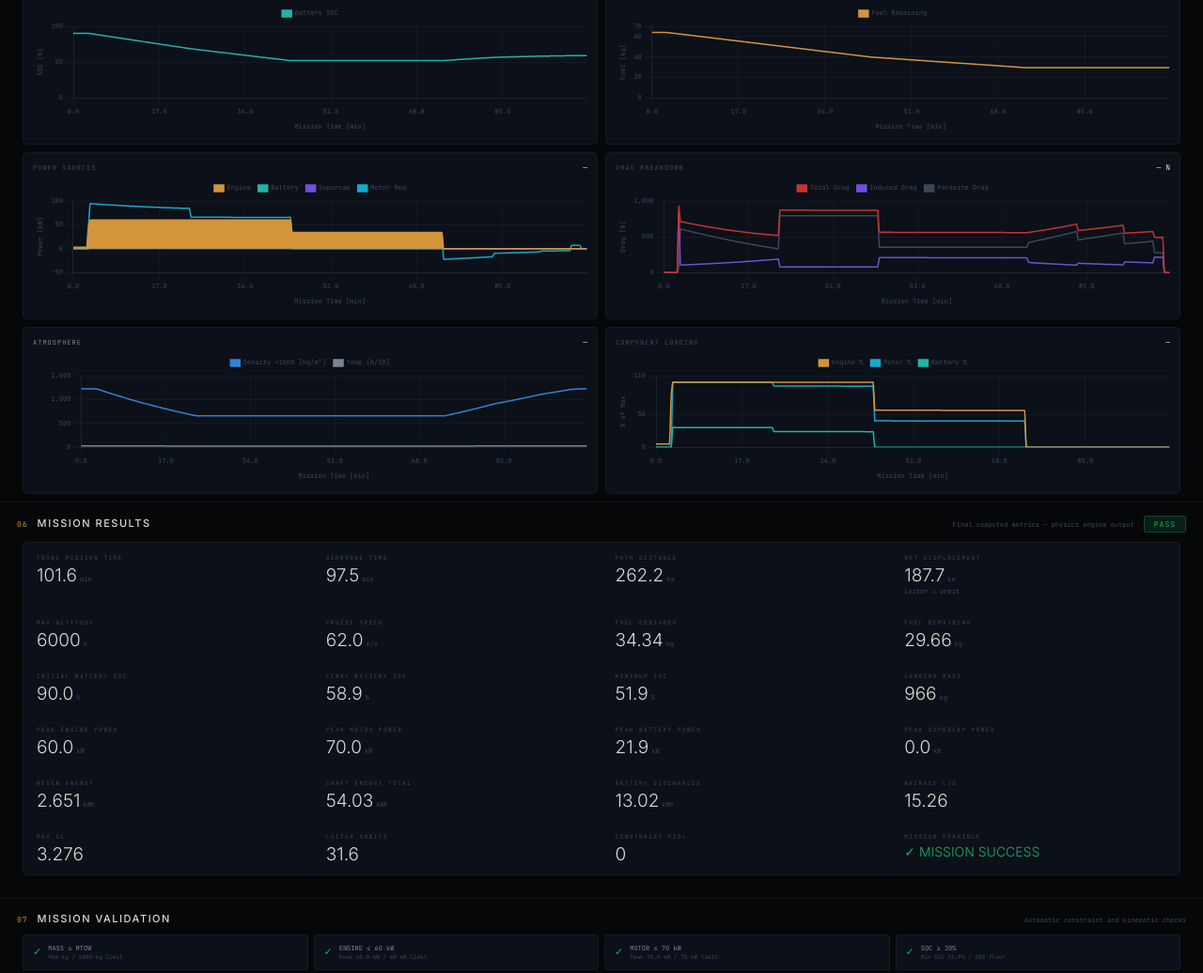
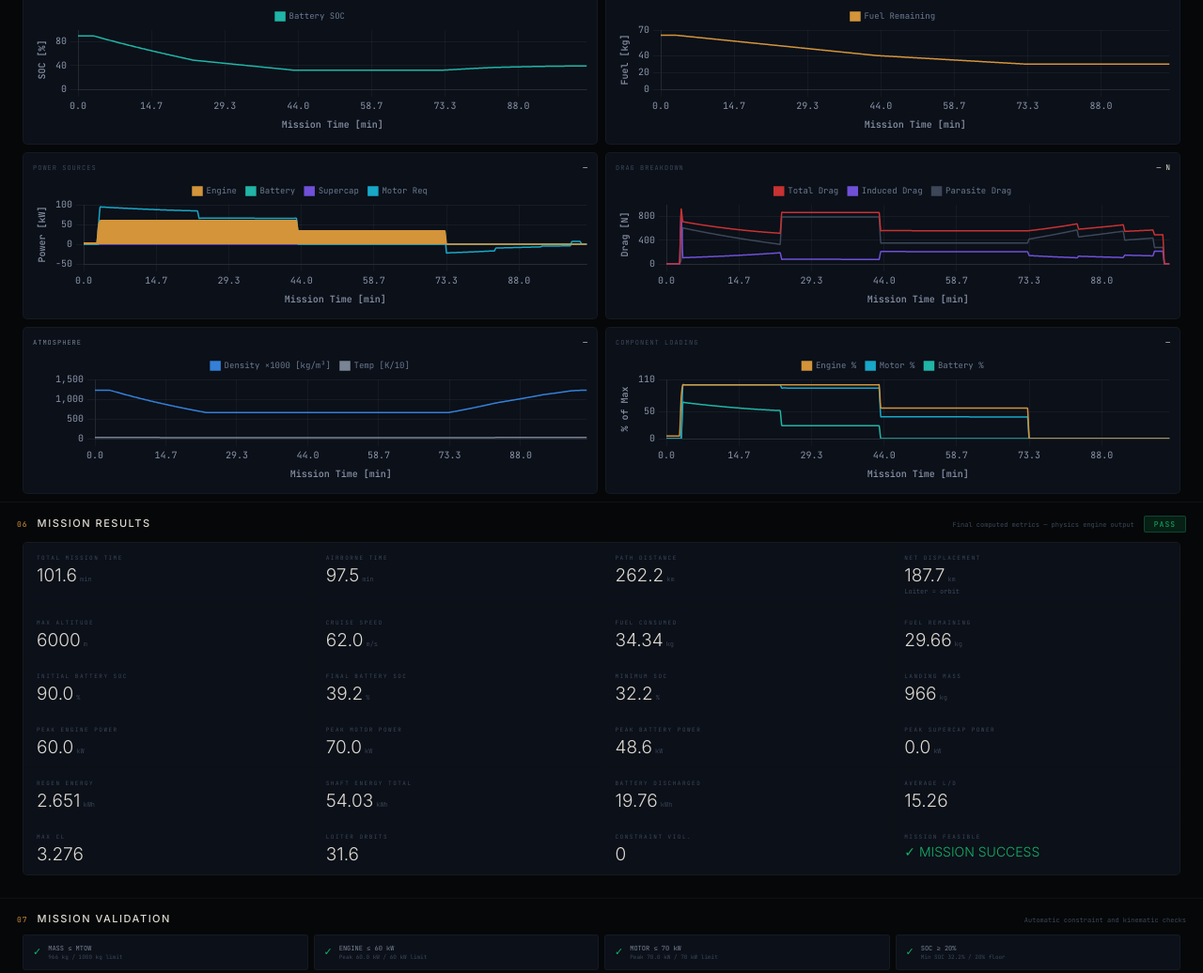
Before and after one commit to rn-droid/HALAerothon_Simulaotr1x, a plain HTML site: page dashboard/index.html in a window 1280 px wide. Shown: the part 1581-2617 px from the top of the page at 94% size. Drawn offline with nearby package versions, Linux system fonts and the light colour scheme; no server answers.

Commit message:
Improve chart axis text: larger fonts (7->10px), readable colors

```diff
--- a/dashboard/index.html
+++ b/dashboard/index.html
@@ -1309,12 +1309,8 @@ function splitPower(phase, P_shaft_W, bat, sc, dt) {
 
   // CLIMB & CRUISE — series: engine throttled to match demand, battery fills deficit
   if (phase === 'CLIMB' || phase === 'CRUISE') {
-    // Compute electrical power required at the DC bus for this shaft demand,
-    // capped at what the motor can physically accept.
-    const P_bus_req = Math.min(
-      Math.max(0, (P_shaft_W > 0 ? P_shaft_W / ETA_MOT_PATH : 0)),
-      M1.MOT_MAX_W / ETA_MOT_PATH
-    );
+    // Compute electrical power required at the DC bus for this shaft demand
+    const P_bus_req = Math.max(0, (P_shaft_W > 0 ? P_shaft_W / ETA_MOT_PATH : 0));
 
     // Engine produces what the generator needs: back-calculate from bus requirement
     // First try engine alone (no battery needed):
@@ -1853,24 +1849,52 @@ function updState(r) {
 // CHART SETUP (Chart.js)
 // ═══════════════════════════════════════════════════════════════
 const CHART_FONT = {family:"'JetBrains Mono',monospace"};
+const AXIS_COLOR  = '#8a94a8';   // readable light grey (was #3d4758 — nearly invisible)
+const TICK_SIZE   = 10;          // tick label font size (was 7)
+const LABEL_SIZE  = 10;          // axis title font size (was 7)
+const LEGEND_SIZE = 9;           // legend font size (was 7)
+const TOOLTIP_SIZE= 10;          // tooltip font size (was 7)
+
 const CHART_DEFAULTS = {
   responsive:true, maintainAspectRatio:false, animation:false,
-  plugins:{legend:{display:true, labels:{font:{...CHART_FONT,size:7},color:'#3d4758',boxWidth:10,padding:8}},
-           tooltip:{enabled:true, backgroundColor:'rgba(8,12,20,.92)', borderColor:'rgba(255,255,255,.08)', borderWidth:1,
-                    titleFont:{...CHART_FONT,size:7}, bodyFont:{...CHART_FONT,size:7}, titleColor:'#7a8494', bodyColor:'#ddd9d0'}},
+  plugins:{
+    legend:{
+      display:true,
+      labels:{font:{...CHART_FONT,size:LEGEND_SIZE}, color:'#6b7a90', boxWidth:10, padding:10}
+    },
+    tooltip:{
+      enabled:true,
+      backgroundColor:'rgba(8,12,20,.95)',
+      borderColor:'rgba(255,255,255,.10)',
+      borderWidth:1,
+      padding:8,
+      titleFont:{...CHART_FONT,size:TOOLTIP_SIZE, weight:'500'},
+      bodyFont:{...CHART_FONT,size:TOOLTIP_SIZE},
+      titleColor:'#aab4c4',
+      bodyColor:'#ddd9d0'
+    }
+  },
   scales:{
-    x:{display:true, title:{display:true,text:'Mission Time [min]',color:'#3d4758',font:{...CHART_FONT,size:7}},
-       ticks:{color:'#3d4758',font:{...CHART_FONT,size:7},maxTicksLimit:6}, grid:{color:'rgba(255,255,255,.03)'},
-       border:{color:'rgba(255,255,255,.05)'}},
-    y:{display:true, ticks:{color:'#3d4758',font:{...CHART_FONT,size:7},maxTicksLimit:5}, grid:{color:'rgba(255,255,255,.04)'},
-       border:{color:'rgba(255,255,255,.05)'}}
+    x:{
+      display:true,
+      title:{display:true, text:'Mission Time [min]', color:AXIS_COLOR, font:{...CHART_FONT,size:LABEL_SIZE, weight:'500'}},
+      ticks:{color:AXIS_COLOR, font:{...CHART_FONT,size:TICK_SIZE}, maxTicksLimit:7, padding:4},
+      grid:{color:'rgba(255,255,255,.04)'},
+      border:{color:'rgba(255,255,255,.07)'}
+    },
+    y:{
+      display:true,
+      ticks:{color:AXIS_COLOR, font:{...CHART_FONT,size:TICK_SIZE}, maxTicksLimit:6, padding:4},
+      grid:{color:'rgba(255,255,255,.05)'},
+      border:{color:'rgba(255,255,255,.07)'}
+    }
   }
 };
 const charts = {};
 
 function mkChart(id, yLabel, datasets, yMin, yMax) {
   const cfg = JSON.parse(JSON.stringify(CHART_DEFAULTS));
-  cfg.scales.y.title = {display:true,text:yLabel,color:'#3d4758',font:{...CHART_FONT,size:7}};
+  cfg.scales.y.title = {display:true, text:yLabel, color:AXIS_COLOR, font:{...CHART_FONT, size:LABEL_SIZE, weight:'500'}};
   if (yMin!=null) cfg.scales.y.min=yMin;
   if (yMax!=null) cfg.scales.y.max=yMax;
   return new Chart($(id).getContext('2d'), {type:'line', data:{labels:[], datasets}, options:cfg});
```
Also changed, not shown: 1 other file.
